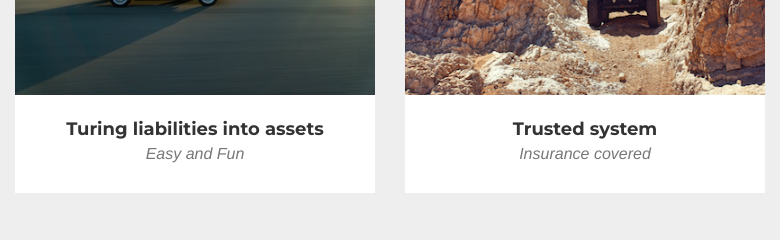
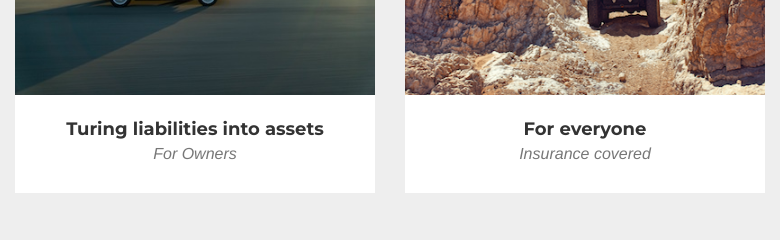
Before and after one commit to mazz1796/aerodynamic-lp, a website: page index.html in a window 1280 px wide. Shown: the part 1980-2220 px from the top of the page, 445-1225 px from the left. Drawn offline with nearby package versions, Linux system fonts and the light colour scheme; a web font is replaced by a local one.

Commit message:
Revised contents

```diff
--- a/index.html
+++ b/index.html
@@ -172,7 +172,7 @@
                     </a>
                     <div class="portfolio-caption">
                         <h4>Turing liabilities into assets</h4>
-                        <p class="text-muted">Easy and Fun</p>
+                        <p class="text-muted">For Owners</p>
                     </div>
                 </div>
 
@@ -187,7 +187,7 @@
                         <img src="img/portfolio/treehouse.png" class="img-responsive" alt="">
                     </a>
                     <div class="portfolio-caption">
-                        <h4>Trusted system</h4>
+                        <h4>For everyone</h4>
                         <p class="text-muted">Insurance covered</p>
                     </div>
                 </div>
```
